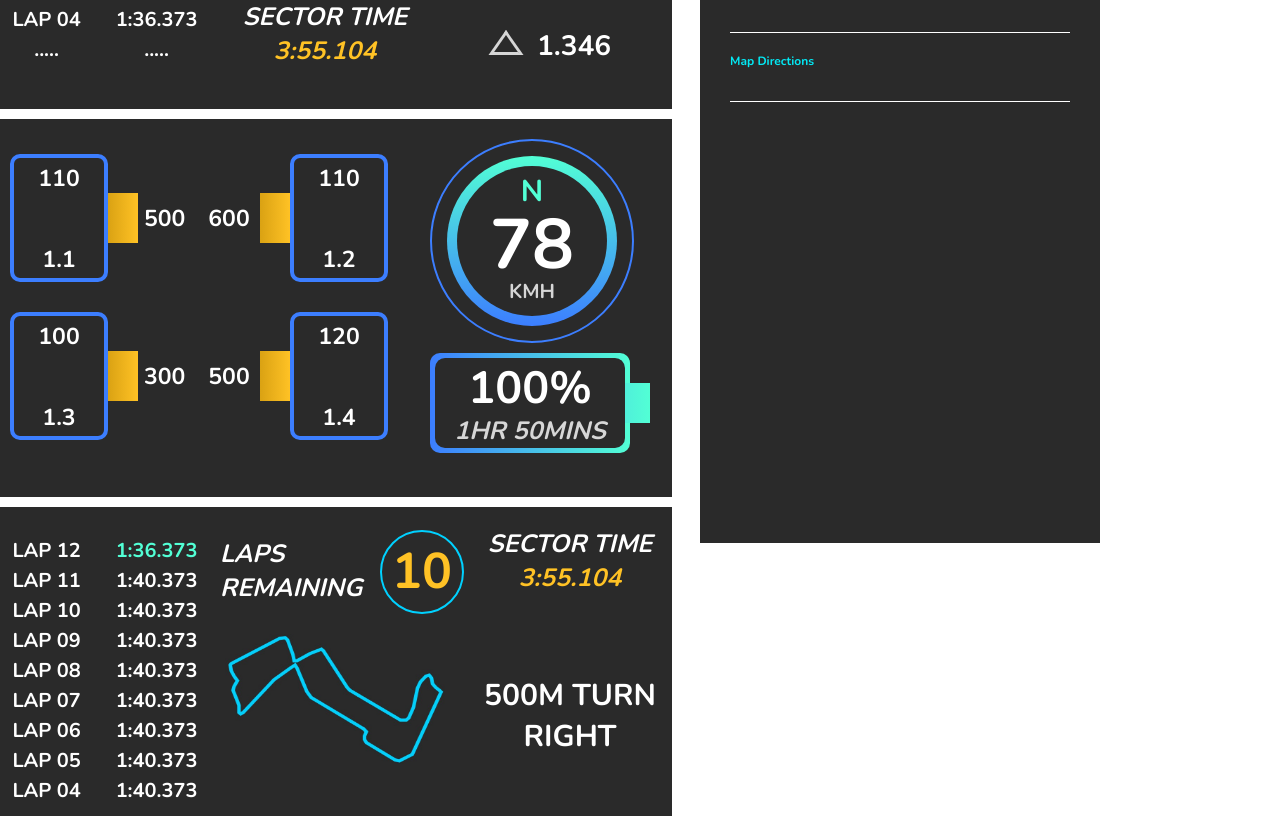
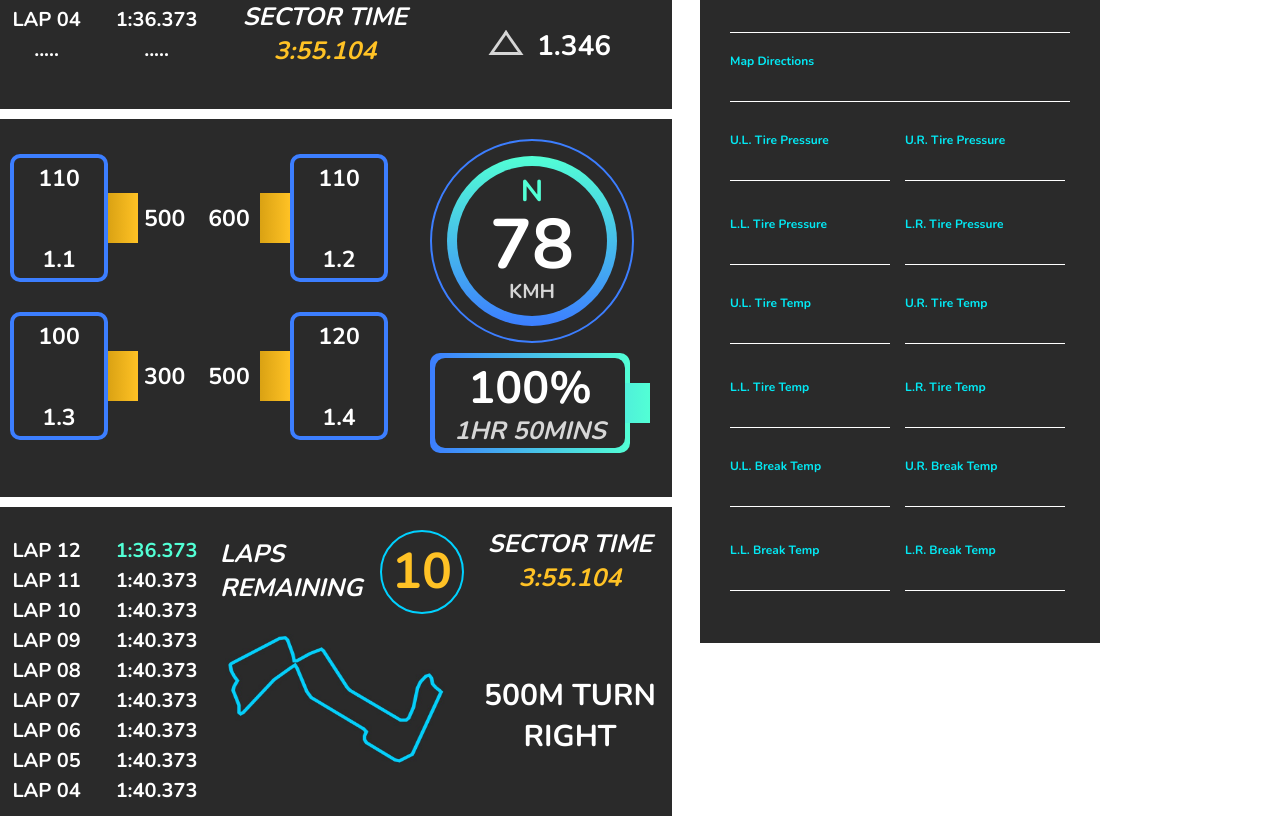
Before and after one commit to CaitlinChiang/EV-Screens, a React (Create React App) app: page / in a window 1280 px wide. Shown: the part 657-1473 px from the top of the page. Built offline with nearby package versions, Linux system fonts and the light colour scheme.

Commit message:
Latest Changes

```diff
--- a/src/components/controls.js
+++ b/src/components/controls.js
@@ -83,6 +83,99 @@ class Controls extends Component {
             />
             <label>Map Directions</label>
           </div>
+
+          <div class="input-container">
+            <div class="user-box">
+              <input
+                type="text"
+                onChange={(event) => this.props.onTirePressuresFirst(event.target.value)}
+              />
+              <label>U.L. Tire Pressure</label>
+            </div>
+            <div class="user-box">
+              <input
+                type="text"
+                onChange={(event) => this.props.onTirePressuresSecond(event.target.value)}
+              />
+              <label>U.R. Tire Pressure</label>
+            </div>
+            <div class="user-box">
+              <input
+                type="text"
+                onChange={(event) => this.props.onTirePressuresThird(event.target.value)}
+              />
+              <label>L.L. Tire Pressure</label>
+            </div>
+            <div class="user-box">
+              <input
+                type="text"
+                onChange={(event) => this.props.onTirePressuresFourth(event.target.value)}
+              />
+              <label>L.R. Tire Pressure</label>
+            </div>
+          </div>
+
+          <div class="input-container">
+            <div class="user-box">
+              <input
+                type="text"
+                onChange={(event) => this.props.onTireTemperaturesFirst(event.target.value)}
+              />
+              <label>U.L. Tire Temp</label>
+            </div>
+            <div class="user-box">
+              <input
+                type="text"
+                onChange={(event) => this.props.onTireTemperaturesSecond(event.target.value)}
+              />
+              <label>U.R. Tire Temp</label>
+            </div>
+            <div class="user-box">
+              <input
+                type="text"
+                onChange={(event) => this.props.onTireTemperaturesThird(event.target.value)}
+              />
+              <label>L.L. Tire Temp</label>
+            </div>
+            <div class="user-box">
+              <input
+                type="text"
+                onChange={(event) => this.props.onTireTemperaturesFourth(event.target.value)}
+              />
+              <label>L.R. Tire Temp</label>
+            </div>
+          </div>
+
+          <div class="input-container">
+            <div class="user-box">
+              <input
+                type="text"
+                onChange={(event) => this.props.onBreakTemperaturesFirst(event.target.value)}
+              />
+              <label>U.L. Break Temp</label>
+            </div>
+            <div class="user-box">
+              <input
+                type="text"
+                onChange={(event) => this.props.onBreakTemperaturesSecond(event.target.value)}
+              />
+              <label>U.R. Break Temp</label>
+            </div>
+            <div class="user-box">
+              <input
+                type="text"
+                onChange={(event) => this.props.onBreakTemperaturesThird(event.target.value)}
+              />
+              <label>L.L. Break Temp</label>
+            </div>
+            <div class="user-box">
+              <input
+                type="text"
+                onChange={(event) => this.props.onBreakTemperaturesFourth(event.target.value)}
+              />
+              <label>L.R. Break Temp</label>
+            </div>
+          </div>
         </form>
       </div>
     )
--- a/src/styles/Controls.css
+++ b/src/styles/Controls.css
@@ -1,5 +1,5 @@
 #controls {
-  height: 1200px;
+  height: 1300px;
   width: 400px;
   background-color: var(--dark-grey);
   text-align: center;
@@ -46,3 +46,12 @@ input:focus + label {
   color: #03e9f4;
   font-size: 12px;
 }
+
+.input-container {
+  display: grid;
+  grid-template-columns: 160px 160px;
+  grid-template-rows: auto auto;
+  text-align: center;
+  grid-gap: 15px;
+  margin-top: 10px;
+}
```
